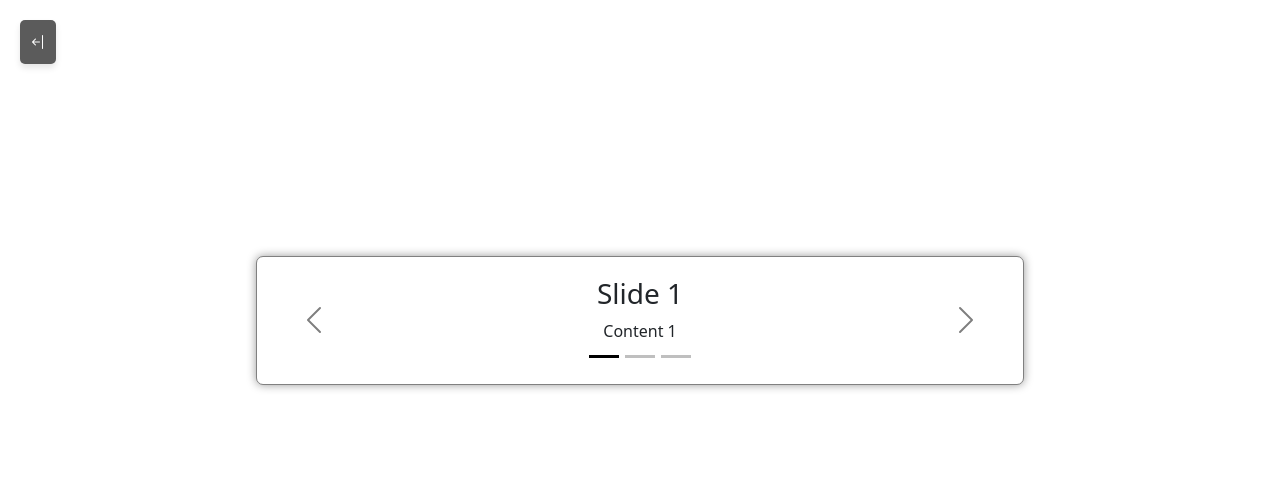
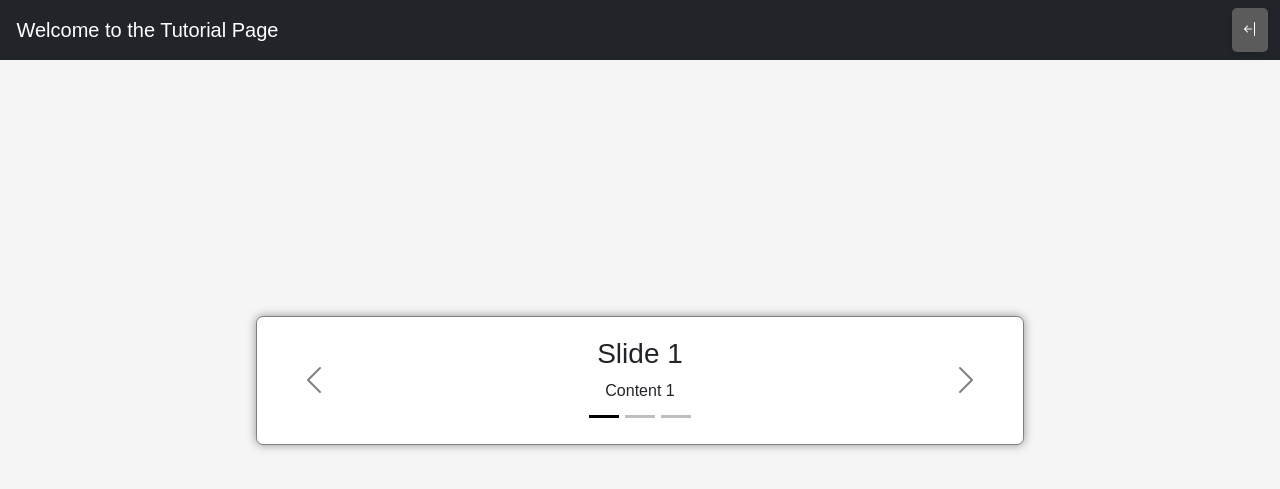
Before and after one commit to CelynChew/CITS3403, a Flask app: page /tutorial in a window 1280 px wide. Shown: the top 489 px of the page. Run offline with Flask 3, Linux system fonts and the light colour scheme.

Commit message:
Created Nav Bar for Tutorial Page similar to that of the Chatroom

```diff
--- a/app/static/css/tutorial.css
+++ b/app/static/css/tutorial.css
@@ -1,5 +1,11 @@
+body {
+    background-color: whitesmoke;
+    font-family: Arial, sans-serif;
+}
+
+
 .back-button {
-    position: absolute;
+
     top: 20px;
     left: 20px;
     padding: 10px;
--- a/app/templates/tutorial.html
+++ b/app/templates/tutorial.html
@@ -10,9 +10,30 @@
     <link rel="stylesheet" href="../static/css/tutorial.css">
 </head>
 <body>
+
+<nav class ="navbar navbar-expand-lg navbar-dark bg-dark">]
+    <div class ="container-fluid">
+
+    <p class="navbar-brand" style="color: white; margin: 0;">Welcome to the Tutorial Page</p>
+
+
+
+    <div class="collapse navbar-collapse" id="navbarNav">
+        <ul class="navbar-nav ms-auto">
     <!-- Back button -->
+    <li class="nav-item">
     <button class="btn back-button" onclick="goBack()"><i class="bi bi-arrow-bar-left"></i></button>
-    <!-- carousel functionality  -->
+
+
+    </li>
+    </ul>
+    </div>
+    </div>
+
+</nav>
+
+
+<!-- carousel functionality  -->
    <div class="carousel" id="tutorial-slide">
         <!-- Indicators/dots -->
         <div class="carousel-indicators">
@@ -20,7 +41,6 @@
             <button type="button" data-bs-target="#tutorial-slide" data-bs-slide-to="1"></button>
             <button type="button" data-bs-target="#tutorial-slide" data-bs-slide-to="2"></button>
         </div>
-
         <!-- The slideshow/carousel -->
         <div class="carousel-inner">
             <div class="carousel-item active">
```
